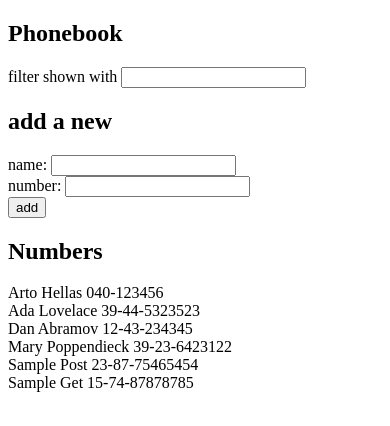
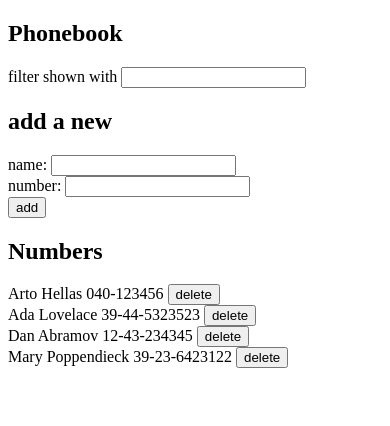
Before and after one commit to tonyjleal/full-stack-open-2023, a React (Vite) app in the folder part2/phonebook/: page / in a window 390 px wide. Shown: the top 426 px of the page. Built offline with nearby package versions, Linux system fonts and the light colour scheme; data requests are answered from the project's data file.

Commit message:
2.14: the phonebook step 9

```diff
--- a/part2/phonebook/db.json
+++ b/part2/phonebook/db.json
@@ -19,16 +19,6 @@
       "name": "Mary Poppendieck",
       "number": "39-23-6423122",
       "id": "4"
-    },
-    {
-      "id": "21fe",
-      "name": "Sample Post",
-      "number": "23-87-75465454"
-    },
-    {
-      "id": "c0e6",
-      "name": "Sample Get",
-      "number": "15-74-87878785"
     }
   ]
 }
--- a/part2/phonebook/src/App.jsx
+++ b/part2/phonebook/src/App.jsx
@@ -32,6 +32,18 @@ const App = () => {
     const search = event.target.value
     setFilterName(search)
     setPersonsToShow(persons.filter(person => person.name.toLowerCase().includes(search.toLowerCase())))
+  }
+
+
+  const handleDeletePerson = (id, name) => {
+    if(confirm(`Delete ${name}?`)) {
+      personsService.remove(id)
+      .then(returnedValue => {
+        const copyPersons = persons.filter(p => p.id !== returnedValue.id);
+        setPersons(copyPersons)
+        setPersonsToShow(copyPersons.filter(person => person.name.toLowerCase().includes(filterName.toLowerCase())))
+      })
+    }
   }
 
   const handleAddPerson = (event) => {
@@ -78,7 +90,7 @@ const App = () => {
 
 
       <h2>Numbers</h2>
-      <Persons persons={personsToShow} />
+      <Persons persons={personsToShow} handlerDeletePerson={handleDeletePerson} />
 
 
     </div>
--- a/part2/phonebook/src/components/Person.jsx
+++ b/part2/phonebook/src/components/Person.jsx
@@ -1,8 +1,8 @@
-const Person = ({person}) => {
+const Person = ({person, handlerDeletePerson}) => {
 
-    const {name, number} = person
+    const {id, name, number} = person
 
-    return <div>{name} {number}</div>
+    return <div>{name} {number} <button onClick={() => handlerDeletePerson(id, name)}>delete</button></div>
 
 }
 
--- a/part2/phonebook/src/components/Persons.jsx
+++ b/part2/phonebook/src/components/Persons.jsx
@@ -1,12 +1,12 @@
 import Person from "./Person"
 
-const Persons = ({persons}) => {
+const Persons = ({persons, handlerDeletePerson}) => {
 
     return (
         <>
             {
                 persons.map( person  =>
-                    <Person key={person.name} person={person} />
+                    <Person key={person.name} person={person} handlerDeletePerson={handlerDeletePerson} />
                 )
             }
 
--- a/part2/phonebook/src/service/persons.jsx
+++ b/part2/phonebook/src/service/persons.jsx
@@ -13,5 +13,10 @@ const create = newObject => {
   return request.then(response => response.data)
 }
 
+const remove = id => {
+  const request = axios.delete(`${baseUrl}/${id}`)
+  return request.then(response => response.data)
+}
 
-export default { getAll, create }
+
+export default { getAll, create, remove }
```
